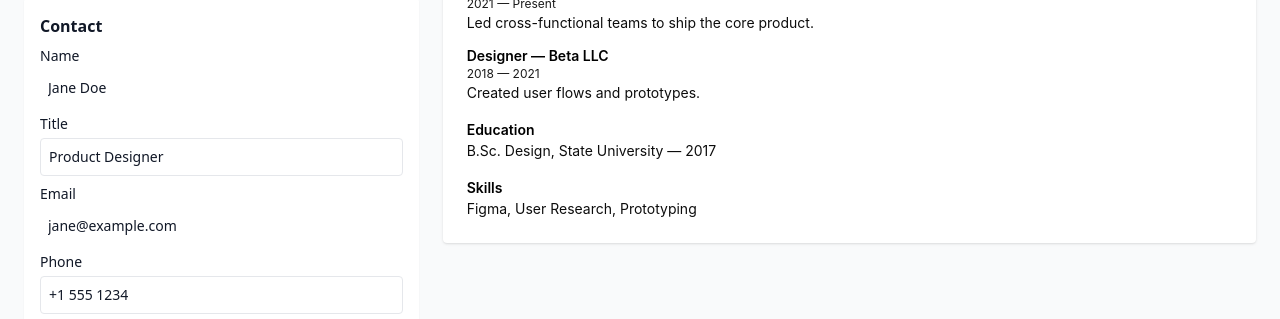
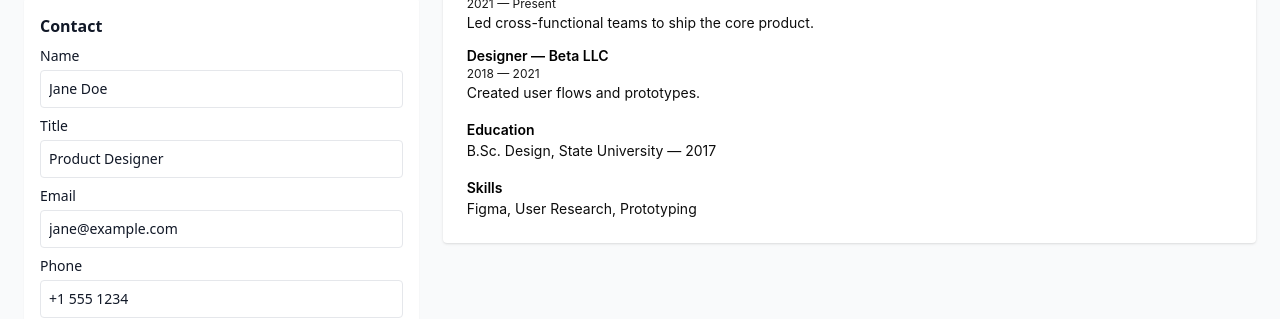
Before and after one commit to notproddd/resume.ly, a Next.js app: page / in a window 1280 px wide. Shown: the part 296-615 px from the top of the page. Built offline with nearby package versions, Linux system fonts and the light colour scheme.

Commit message:
Inconsistent Background Color Fixed #11

```diff
--- a/pages/index.js
+++ b/pages/index.js
@@ -313,7 +313,7 @@ export default function Editor() {
                 <input
                   aria-required
                   aria-invalid={!!errors.contact?.name}
-                  className={`mt-1 block w-full rounded p-2 ${errors.contact?.name ? 'border-red-500' : 'border-gray-200 focus:border-blue-500'}`}
+                  className={`mt-1 dark:bg-slate-800 border block w-full rounded p-2 ${errors.contact?.name ? 'border-red-500' : 'border-gray-200 focus:border-blue-500'}`}
                   value={data.contact?.name || ""}
                   onChange={(e) => handleContactChange('name', e.target.value)}
                 />
@@ -332,7 +332,7 @@ export default function Editor() {
                 <input
                   aria-required
                   aria-invalid={!!errors.contact?.email}
-                  className={`mt-1 block w-full rounded p-2 ${errors.contact?.email ? 'border-red-500' : 'border-gray-200 focus:border-blue-500'}`}
+                  className={`mt-1 dark:bg-slate-800 border block w-full rounded p-2 ${errors.contact?.email ? 'border-red-500' : 'border-gray-200 focus:border-blue-500'}`}
                   value={data.contact?.email || ""}
                   onChange={(e) => handleContactChange('email', e.target.value)}
                   onBlur={(e) => setErrors((p) => ({ ...p, contact: { ...p.contact, email: validateEmail(e.target.value) } }))}
@@ -365,7 +365,7 @@ export default function Editor() {
                 <div key={i} className="border rounded p-2 mb-2 bg-white dark:bg-slate-700">
                   <input
                     placeholder="Role"
-                    className="w-full border p-1 rounded"
+                    className="w-full border p-1 rounded dark:bg-slate-800"
                     value={exp.role}
                     onChange={(e) =>
                       setData((d) => {
@@ -377,7 +377,7 @@ export default function Editor() {
                   />
                   <input
                     placeholder="Company"
-                    className="w-full border p-1 rounded mt-1"
+                    className="w-full border p-1 rounded mt-1 dark:bg-slate-800"
                     value={exp.company}
                     onChange={(e) =>
                       setData((d) => {
@@ -389,7 +389,7 @@ export default function Editor() {
                   />
                   <textarea
                     placeholder="Details"
-                    className="w-full border p-1 rounded mt-1"
+                    className="w-full border p-1 rounded mt-1 dark:bg-slate-800"
                     value={exp.details}
                     onChange={(e) =>
                       setData((d) => {
@@ -423,19 +423,19 @@ export default function Editor() {
                 <div key={i} className="border rounded p-2 mb-2 bg-white dark:bg-slate-700">
                   <input
                     placeholder="School"
-                    className="w-full border p-1 rounded"
+                    className="w-full border p-1 rounded dark:bg-slate-800"
                     value={edu.school || ""}
                     onChange={(e) => handleEducationChange(e, i, "school")}
                   />
                   <input
                     placeholder="Degree"
-                    className="w-full border p-1 rounded mt-1"
+                    className="w-full border p-1 rounded mt-1 dark:bg-slate-800"
                     value={edu.degree || ""}
                     onChange={(e) => handleEducationChange(e, i, "degree")}
                   />
                   <input
                     placeholder="Year"
-                    className="w-full border p-1 rounded mt-1"
+                    className="w-full border p-1 rounded mt-1 dark:bg-slate-800"
                     value={edu.year || ""}
                     onChange={(e) => handleEducationChange(e, i, "year")}
                   />
```
